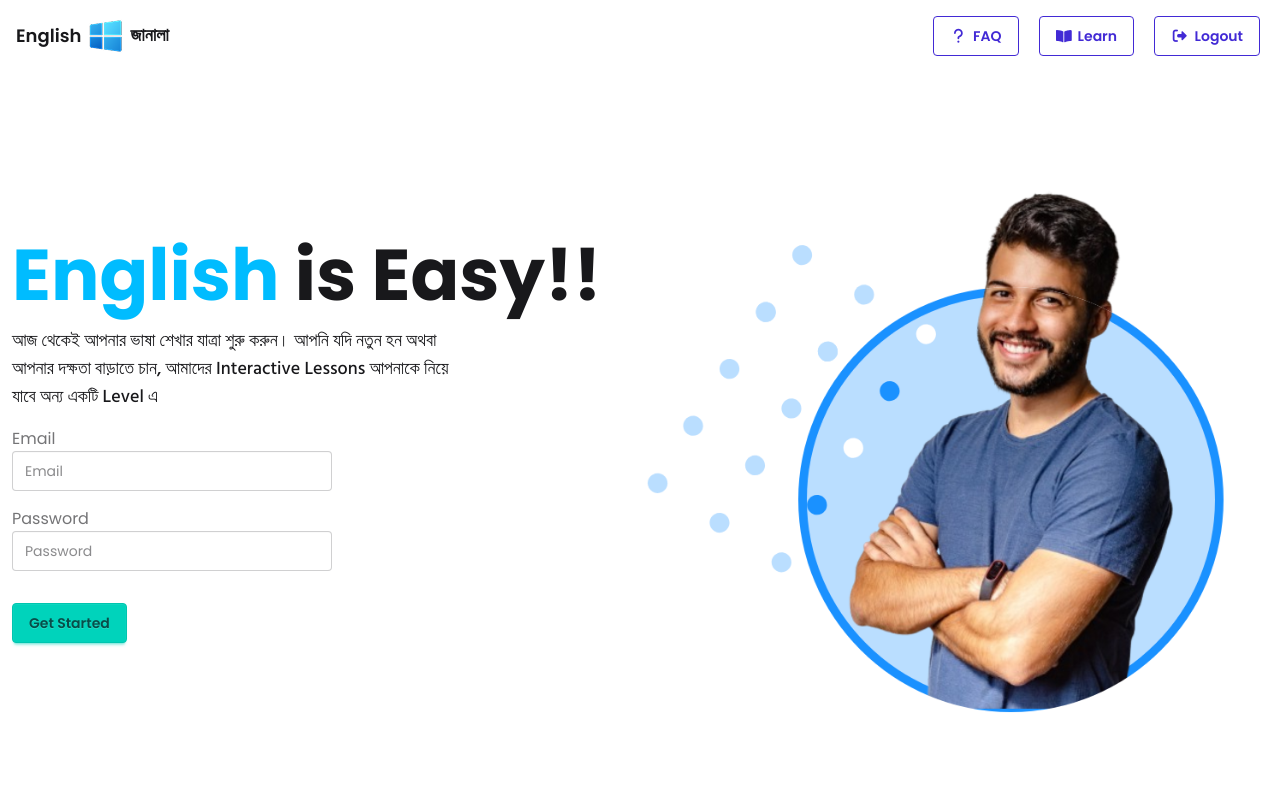
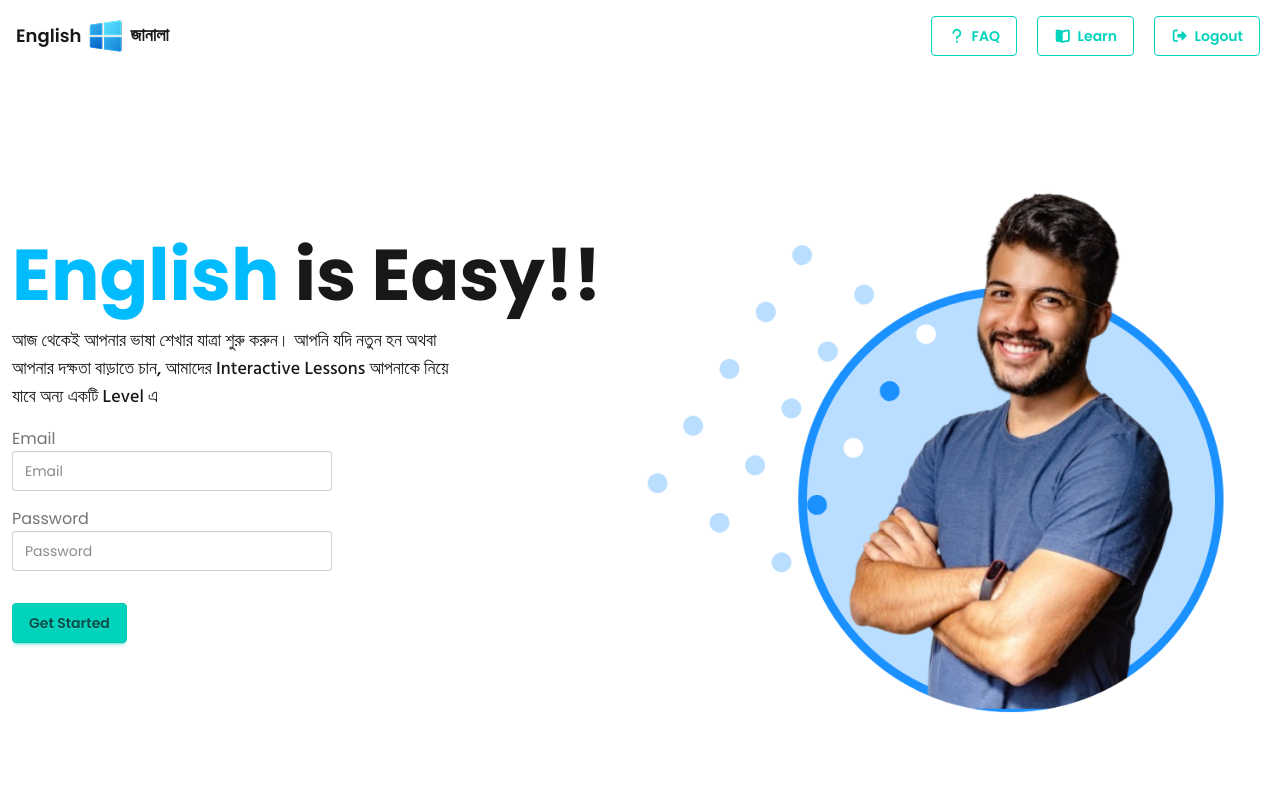
Before and after one commit to nillworks/English-Janala-website, a website: page index.html in a window 1280 px wide. Shown: the top 800 px of the page. Drawn offline with Linux system fonts and the light colour scheme; no server answers.

Commit message:
Update Ui Color

```diff
--- a/index.html
+++ b/index.html
@@ -74,15 +74,15 @@
           <div class=" navbar-end hidden lg:flex">
             <ul class="menu menu-horizontal px-1 space-x-5">
               <li>
-                <a href="" class="btn btn-outline btn-primary">
+                <a href="" class="btn btn-outline btn-accent">
                   <i class="fa-solid fa-question"></i>FAQ</a>
               </li>
               <li>
-                <a href="" class="btn btn-outline btn-primary">
-                  <img src="assets/icons/Symbol.png" alt="icons">Learn</a>
+                <a href="" class="btn btn-outline btn-accent">
+                  <i class="fa-solid fa-book-open"></i>Learn</a>
               </li>
               <li>
-                <a href="" class="btn btn-outline btn-primary">
+                <a href="" class="btn btn-outline btn-accent">
                   <i class="fa-solid fa-right-from-bracket"></i>Logout</a>
               </li>
 
```
Also changed, not shown: src/output.css.
